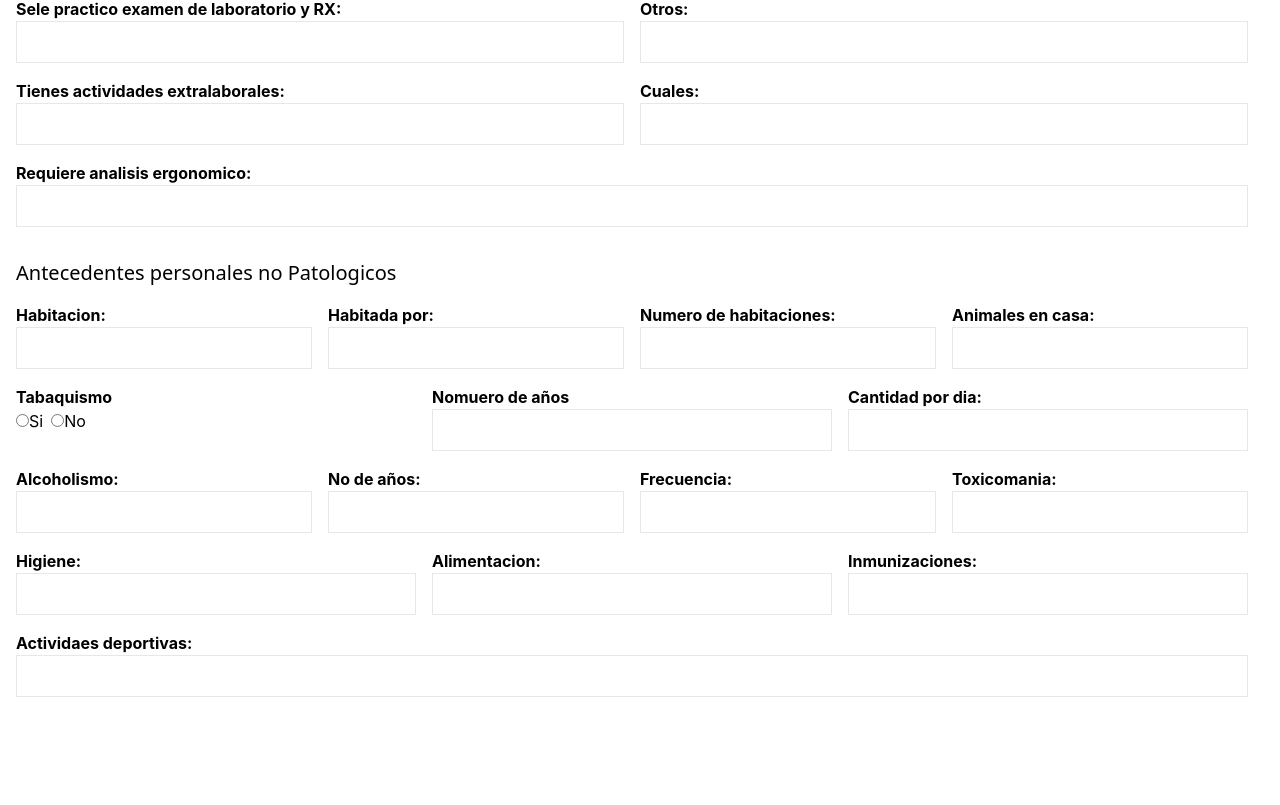
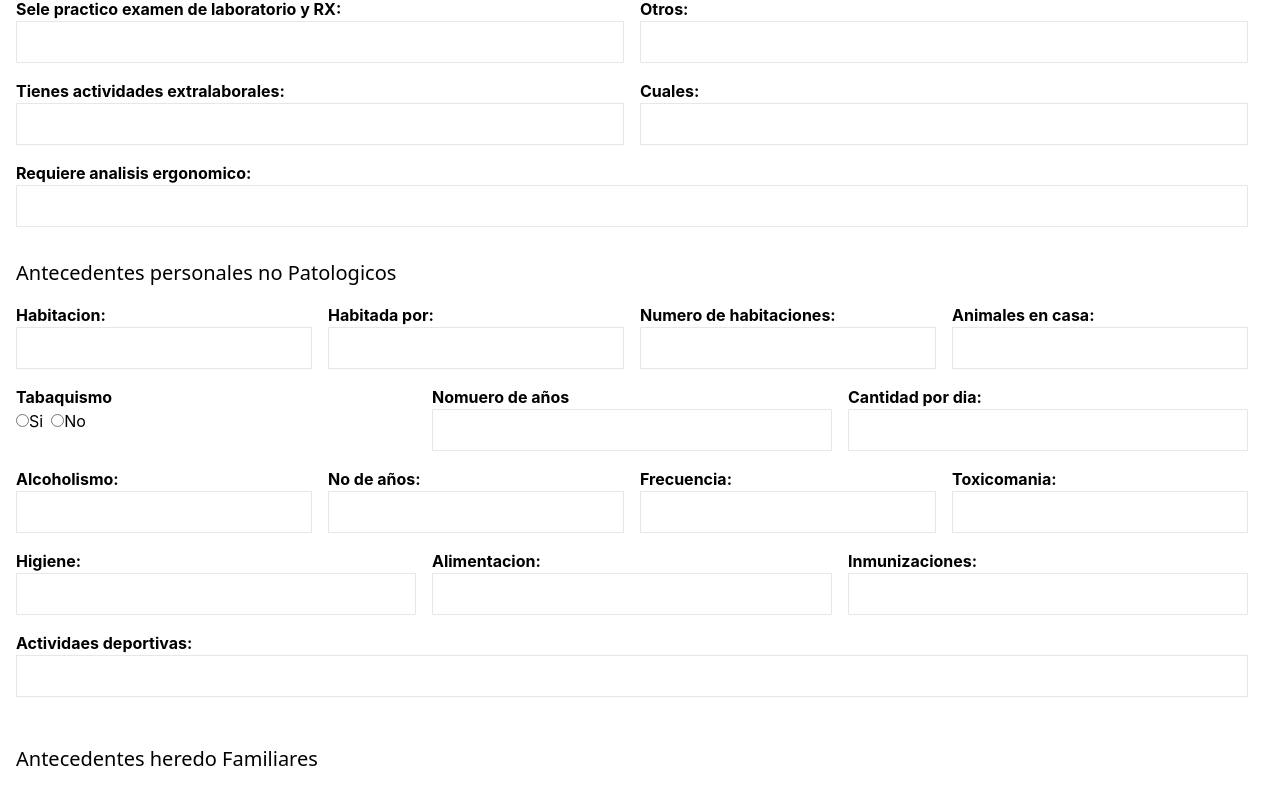
Before and after one commit to Varg-Vikernes/medical-control, a React (Create React App) app: page /Hcx1 in a window 1280 px wide. Shown: the part 1357-2162 px from the top of the page. Before the commit the page ends 2086 px from the top, so only its background shows below. Built offline with nearby package versions, Linux system fonts and the light colour scheme.

Commit message:
Parte 4 del formulario hcx1

```diff
--- /dev/null
+++ b/src/components/Hcx1/antecedentesHeredoFam/antecedentesHeredoF.jsx
@@ -0,0 +1,11 @@
+import React from "react";
+
+const HeredoFamiliar = () => {
+    return (
+        <form action="" className="w-full p-4">
+            <h1 className="text-xl  font-sans mb-4">Antecedentes heredo Familiares</h1>
+        </form>
+    );
+}
+
+export default HeredoFamiliar;
--- a/src/components/Hcx1/hcx1.jsx
+++ b/src/components/Hcx1/hcx1.jsx
@@ -4,6 +4,7 @@ import Navbar from "../Navbar/Navbar";
 import Identificacion from "./FichaIdentificacion/identificacion";
 import AntecedentesLaborales from "./AntecentesLaboral/antecedentesLabotales";
 import PersonalPatologico from "./PersonalPatologico/antecedentePersonal";
+import HeredoFamiliar from "./antecedentesHeredoFam/antecedentesHeredoF";
 
 const Hcx1 = () => {
     return (
@@ -30,6 +31,7 @@ const Hcx1 = () => {
             <Identificacion />
             <AntecedentesLaborales />
             <PersonalPatologico />
+            <HeredoFamiliar />
         </>
     )
 }
```
